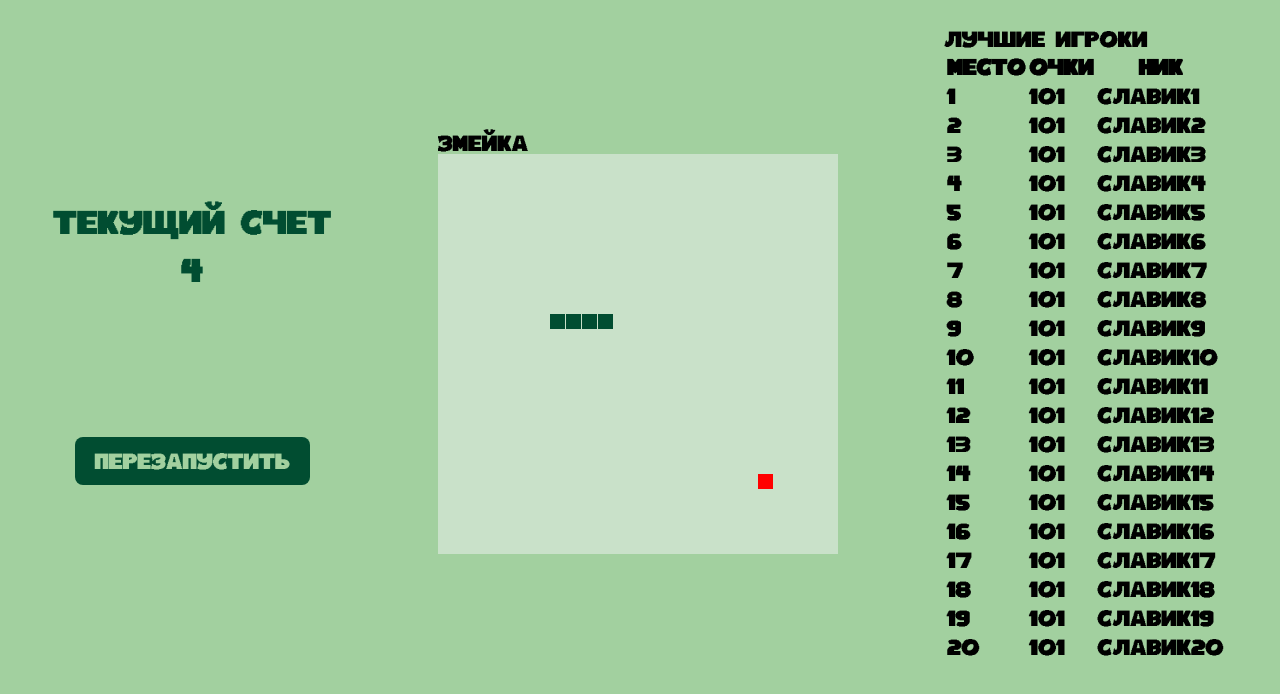
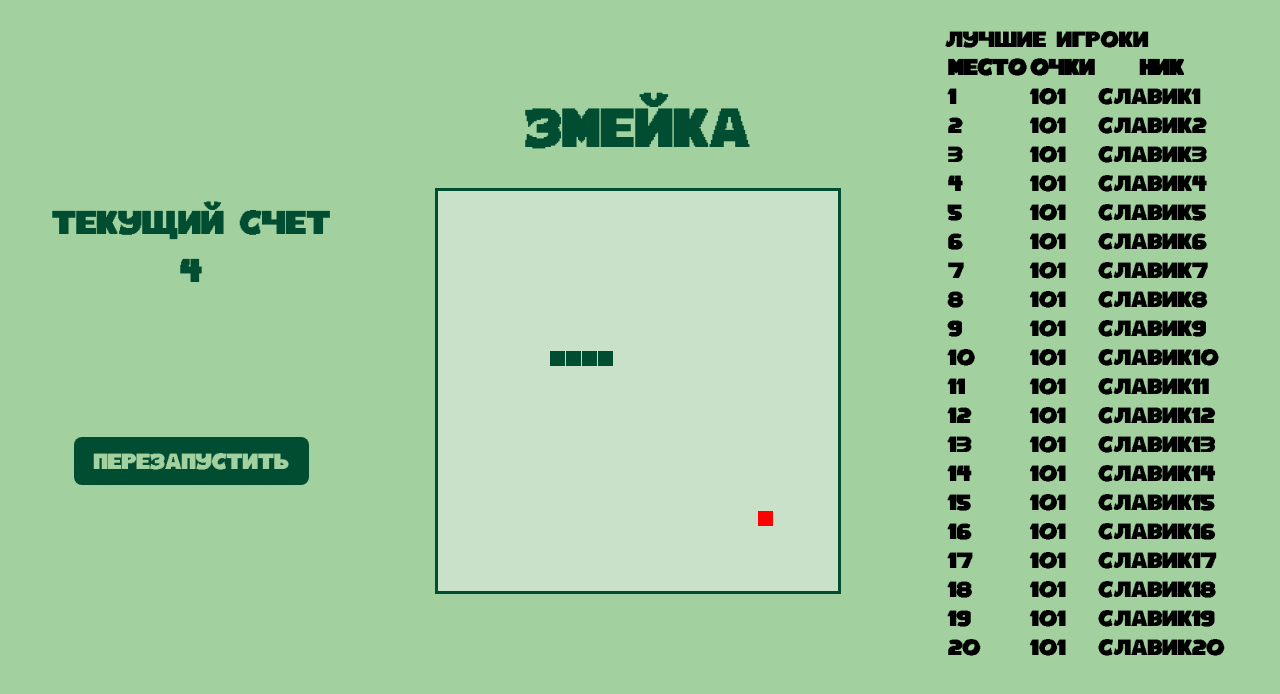
Before and after one commit to MelnikovDenis/Snake, a plain HTML site: page index.html in a window 1280 px wide. Drawn offline with Linux system fonts and the light colour scheme.

Commit message:
Стилизация игры

```diff
--- a/source/css/indexStyle.css
+++ b/source/css/indexStyle.css
@@ -12,10 +12,6 @@ body, html {
     padding: 0px;
     width: 100%;
     background: #a2d09f;
-}
-
-canvas {
-    background: #c9e1c9;
 }
 
 #Window {
@@ -82,3 +78,17 @@ canvas {
 .Button1:active{
     background: #00733c;
 }
+
+#Logo{
+    color: #014d31;
+    text-align: center;
+    font-size: 40px;
+    margin-bottom: 32px;
+}
+
+#snakeGame{
+    background: #c9e1c9;
+    border: 3px solid #014d31;
+    margin: 0 auto;
+    display: block;
+}
```
